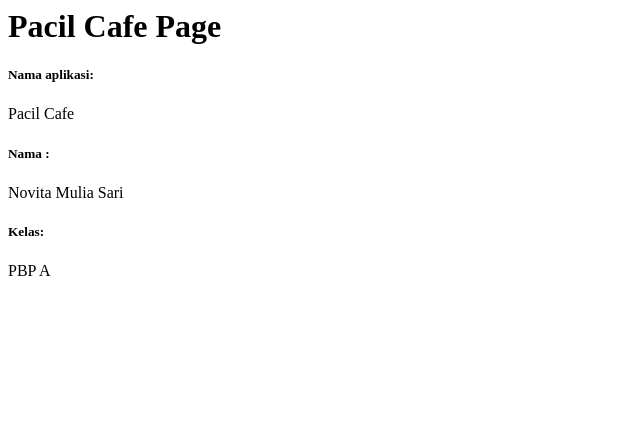
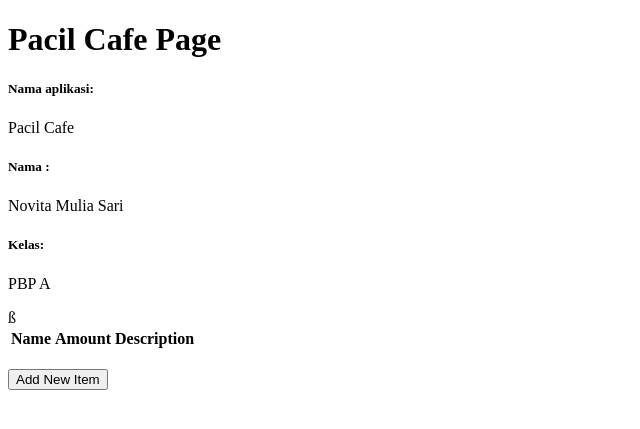
Before and after one commit to novitaaams/pacil-cafe, a Django app: page /main/ in a window 1280 px wide. Shown: the top 429 px of the page, without its empty margins (0-640 px from the left). Run offline with Django 4.2, Linux system fonts and the light colour scheme; data that the repository does not hold is empty.

Commit message:
"menyelesaikan read.me"

```diff
--- a/main/models.py
+++ b/main/models.py
@@ -1,7 +1,7 @@
 from django.db import models
 
 # Create your models here.
-class Product(models.Model):
+class Item (models.Model):
     name = models.CharField(max_length=255)
     amount = models.IntegerField()
     description = models.TextField()
--- a/main/templates/main.html
+++ b/main/templates/main.html
@@ -1,3 +1,5 @@
+{% extends 'base.html' %}
+{% block content %}
 <h1>Pacil Cafe Page</h1>
 
 <h5>Nama aplikasi: </h5>
@@ -6,3 +8,30 @@
 <p>{{ nama }}<p>
 <h5>Kelas: </h5>
 <p>{{ kelas }}<p>
+<table>
+    <tr>
+        <th>Name</th>
+        <th>Amount</th>
+        <th>Description</th>
+ß        </tr>
+
+    {% comment %} Berikut cara memperlihatkan data produk di bawah baris ini {% endcomment %}
+
+    {% for item in items %}
+        <tr>
+            <td>{{item.name}}</td>
+            <td>{{item.amount}}</td>
+            <td>{{item.description}}</td>
+        </tr>
+    {% endfor %}
+</table>
+
+<br />
+
+<a href="{% url 'main:create_item' %}">
+    <button>
+        Add New Item
+    </button>
+</a>
+
+{% endblock content %}
--- a/main/urls.py
+++ b/main/urls.py
@@ -1,8 +1,14 @@
 from django.urls import path
 from main.views import show_main
+from main.views import show_main, create_item, show_xml, show_json, show_xml_by_id, show_json_by_id
 
 app_name = 'main'
 
 urlpatterns = [
     path('', show_main, name='show_main'),
+    path('create-item', create_item, name='create_item'),
+    path('xml/', show_xml, name='show_xml'),
+    path('json/', show_json, name='show_json'),
+    path('xml/<int:id>/', show_xml_by_id, name='show_xml_by_id'),
+    path('json/<int:id>/', show_json_by_id, name='show_json_by_id'),
 ]
--- a/main/views.py
+++ b/main/views.py
@@ -1,11 +1,46 @@
+from django.http import HttpResponseRedirect
+from django.http import HttpResponse
+from django.core import serializers
+from main.forms import ItemForm
+from django.urls import reverse
 from django.shortcuts import render
+from django.core import serializers
+from main.models import Item
 
 # Create your views here.
 def show_main(request):
+    items = Item.objects.all()
     context = {
         'nama_aplikasi': 'Pacil Cafe',
         'nama': 'Novita Mulia Sari',
-        'kelas': 'PBP A'
+        'kelas': 'PBP A',
+        'items': items,
     }
 
     return render(request, "main.html", context)
+
+def create_item(request):
+    form = ItemForm(request.POST or None)
+
+    if form.is_valid() and request.method == "POST":
+        form.save()
+        return HttpResponseRedirect(reverse('main:show_main'))
+
+    context = {'form': form}
+    return render(request, "create_item.html", context)
+
+def show_xml(request):
+    data = Item.objects.all()
+    return HttpResponse(serializers.serialize("xml", data), content_type="application/xml")
+
+def show_json(request):
+    data = Item.objects.all()
+    return HttpResponse(serializers.serialize("json", data), content_type="application/json")
+
+def show_xml_by_id(request, id):
+    data = Item.objects.filter(pk=id)
+    return HttpResponse(serializers.serialize("xml", data), content_type="application/xml")
+
+def show_json_by_id(request, id):
+    data = Item.objects.filter(pk=id)
+    return HttpResponse(serializers.serialize("json", data), content_type="application/json")
--- a/pacil_cafe/settings.py
+++ b/pacil_cafe/settings.py
@@ -55,7 +55,7 @@ ROOT_URLCONF = 'pacil_cafe.urls'
 TEMPLATES = [
     {
         'BACKEND': 'django.template.backends.django.DjangoTemplates',
-        'DIRS': [],
+        'DIRS': [BASE_DIR / 'templates'],
         'APP_DIRS': True,
         'OPTIONS': {
             'context_processors': [
--- /dev/null
+++ b/templates/base.html
@@ -0,0 +1,18 @@
+{% load static %}
+<!DOCTYPE html>
+<html lang="en">
+    <head>
+        <meta charset="UTF-8" />
+        <meta
+            name="viewport"
+            content="width=device-width, initial-scale=1.0"
+        />
+        {% block meta %}
+        {% endblock meta %}
+    </head>
+
+    <body>
+        {% block content %}
+        {% endblock content %}
+    </body>
+</html>
```
Also changed, not shown: main/forms.py (added, +7 -0 lines), main/templates/create_item.html (added, +19 -0 lines), README.md, main/migrations/0002_item_delete_product.py (added).
